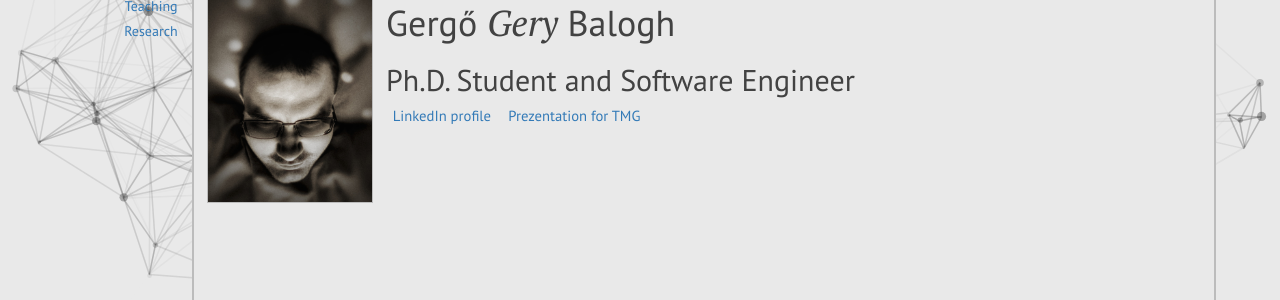
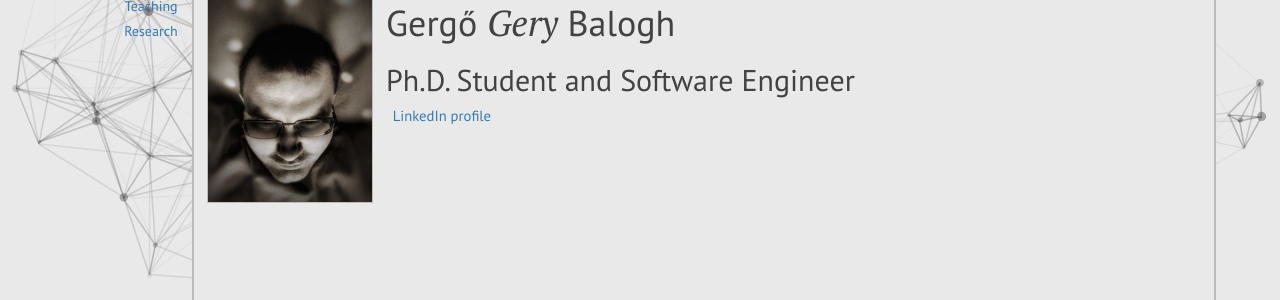
Before and after one commit to geryxyz/geryxyz, a Jekyll site: the page built from index.html, in a window 1280 px wide. Shown: the part 122-422 px from the top of the page. Built offline with Jekyll 4.4.1, drawn with Linux system fonts in a browser that asks for light colours; nearby versions of some CDN libraries; library files that are not in the unit come from our copies.

Commit message:
tmg link removed

```diff
--- a/index.html
+++ b/index.html
@@ -5,5 +5,4 @@ layout: page
 <h1>Gergő <span class="emph">Gery</span> Balogh</h1>
 <h2>Ph.D. Student and Software Engineer</h2>
 <p><a href="https://www.linkedin.com/in/geryxyz/">LinkedIn profile</a>
-<a href="https://docs.google.com/presentation/d/1B-XOHecOcxPZ-S7lPQT4rWmXRzk34HhR3gPL_ywxGTw/edit?usp=sharing">Prezentation for TMG</a></p>
 <!--<p><span class="quote">"I don't know anything, but I do know that everything is interesting if you go into it deeply enough."</span></p>-->
```
